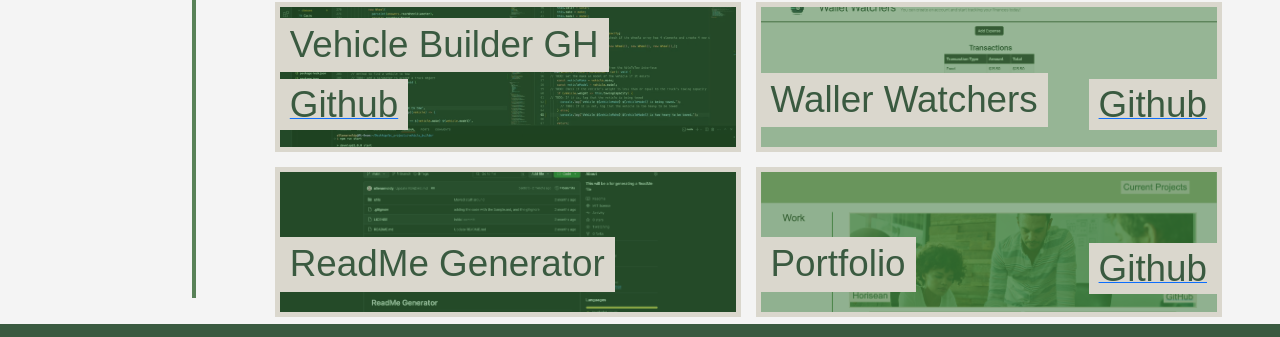
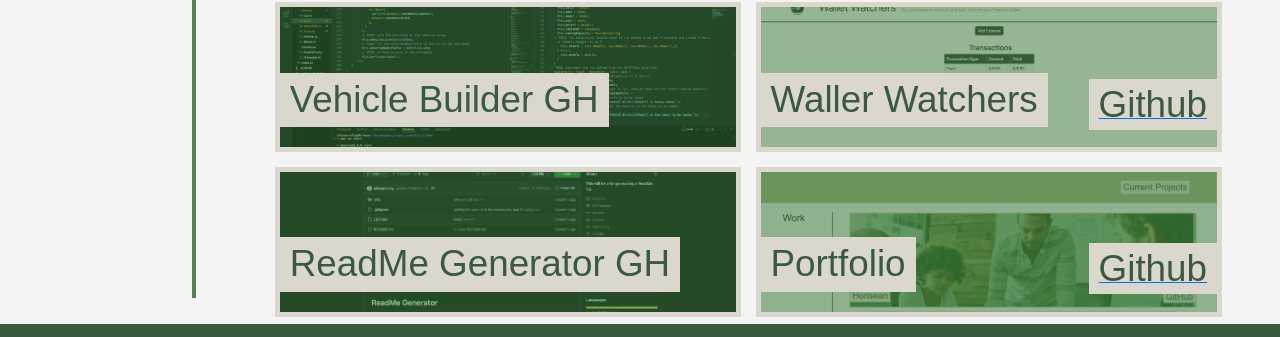
Before and after one commit to allenarnoldy/portfolio, a React (Vite) app: page /portfolio in a window 1280 px wide. Shown: the part 867-1204 px from the top of the page. Built offline with nearby package versions, Linux system fonts and the light colour scheme.

Commit message:
corrections to portfolio page

```diff
--- a/src/pages/Portfolio.jsx
+++ b/src/pages/Portfolio.jsx
@@ -45,9 +45,6 @@ export default function Portfolio() {
                             <a href="https://github.com/allenarnoldy/vehicle_builder" target="_blank" rel="noopener noreferrer" className="flex-item-link flex2">
                             <figure className="page-section flex-item1 pastel-puzzles" style={{ backgroundImage: `url(${image4})` }}>
                                 <h3>Vehicle Builder GH</h3>
-                                <a href="https://github.com/allenarnoldy/weather_dashboard" target="_blank" rel="noopener noreferrer">
-                                    <h3>Github</h3>
-                                </a>
                             </figure>
                             </a>
                             <a href="https://allenarnoldy.github.io/project1/" target="_blank" rel="noopener noreferrer" className="flex-item-link flex2">
@@ -58,9 +55,9 @@ export default function Portfolio() {
                                 </a>
                             </figure>
                             </a>
-                            <a href="https://allenarnoldy.github.io/project1/" target="_blank" rel="noopener noreferrer" className="flex-item-link flex2">
+                            <a href="https://github.com/allenarnoldy/ReadMe_Generator" target="_blank" rel="noopener noreferrer" className="flex-item-link flex2">
                             <figure className="page-section flex-item1 awesome_7"style={{ backgroundImage: `url(${image6})` }}>
-                                <h3>ReadMe Generator</h3>
+                                <h3>ReadMe Generator GH</h3>
                             </figure>
                             </a>
                             <a href="https://tangerine-sawine-f59f70.netlify.app/" target="_blank" rel="noopener noreferrer" className="flex-item-link flex2">
```
